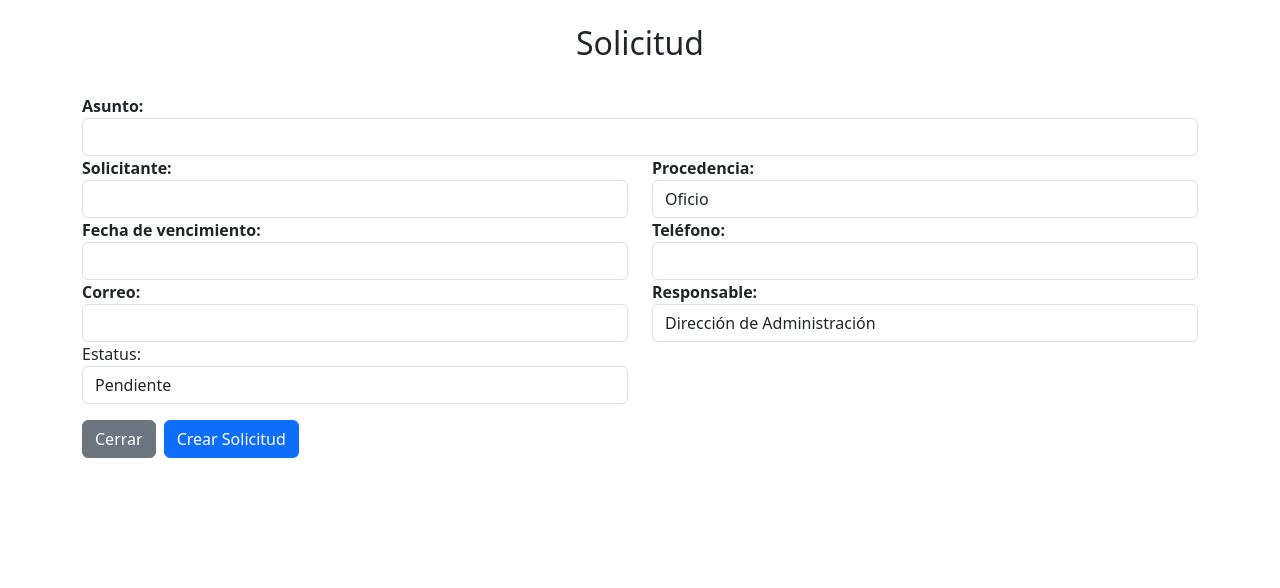
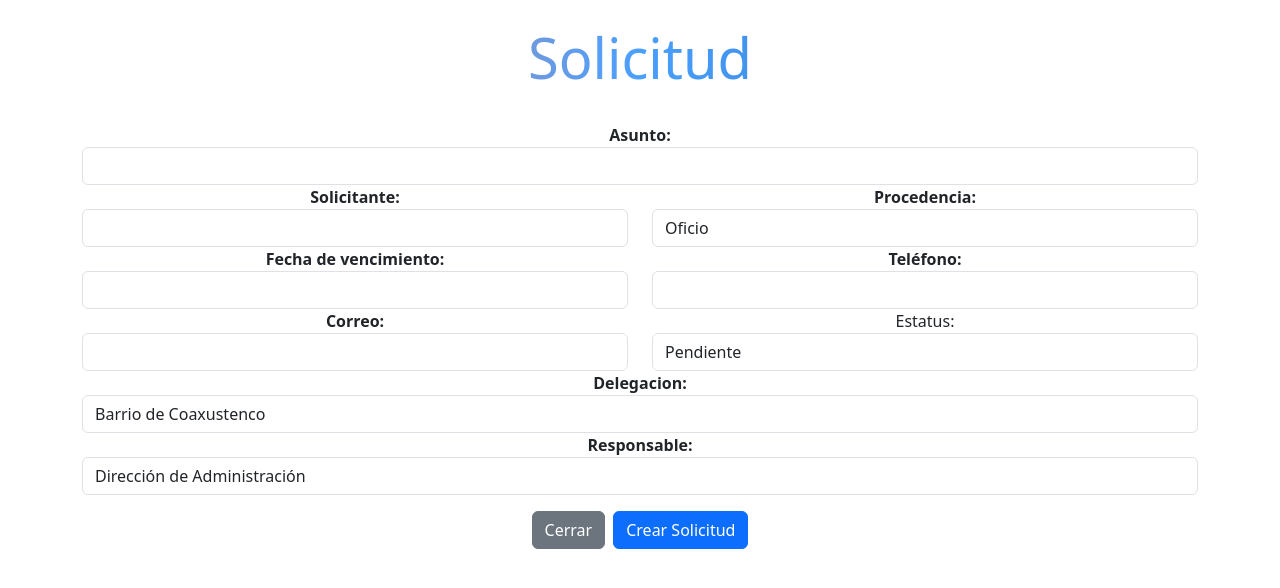
Before and after one commit to AxelLaraG/Modulo_Solicitudes, a Next.js app: page /formulario in a window 1280 px wide. Shown: the top 588 px of the page. Built offline with nearby package versions, Linux system fonts and the light colour scheme.

Commit message:
estilos y delegaciones

```diff
--- a/src/app/formulario/page.jsx
+++ b/src/app/formulario/page.jsx
@@ -5,6 +5,7 @@ import { useParams, useRouter } from "next/navigation";
 import flatpickr from "flatpickr";
 import "flatpickr/dist/l10n/es.js";
 import "flatpickr/dist/flatpickr.min.css";
+import "../../../public/Styles/styles.css";
 import { Spanish } from "flatpickr/dist/l10n/es.js";
 import "bootstrap/dist/css/bootstrap.min.css";
 import "bootstrap-icons/font/bootstrap-icons.css";
@@ -172,8 +173,8 @@ export default function FormularioPlantilla() {
 
   return (
     <div className="container mt-4" onSubmit={handleSubmit}>
+      <h2 className="display-4 text-center">Solicitud</h2>
       <div className="header-container">
-        <h2 className="text-center">Solicitud</h2>
         <br />
       </div>
 
@@ -276,6 +277,183 @@ export default function FormularioPlantilla() {
           </div>
           <div className="col-md-6">
             <div className="form-group">
+              <label htmlFor="estatus">Estatus:</label>
+              <select
+                className="form-control"
+                id="estatus"
+                value={formData.estatus}
+                onChange={handleChange}
+              >
+                <option value="pendiente">Pendiente</option>
+                <option value="realizado">Realizado</option>
+                <option value="rechazado">Rechazado</option>
+              </select>
+            </div>
+          </div>
+          <div className="col-md-12">
+            <div className="form-group">
+              <label htmlFor="delegacion" className="fw-bold">
+                Delegacion:
+              </label>
+              <select
+                className="form-control"
+                id="delegacion"
+                value={formData.delegacion}
+                required
+              >
+                <option value="Barrio de Coaxustenco">
+                  Barrio de Coaxustenco
+                </option>
+                <option value="Barrio de San Mateo">Barrio de San Mateo</option>
+                <option value="Barrio de San Miguel">
+                  Barrio de San Miguel
+                </option>
+                <option value="Barrio de Santa Cruz">
+                  Barrio de Santa Cruz
+                </option>
+                <option value="Barrio de Santa Cruz Ocotitlán">
+                  Barrio de Santa Cruz Ocotitlán
+                </option>
+                <option value="Barrio de Santiaguito">
+                  Barrio de Santiaguito
+                </option>
+                <option value="Barrio del Espíritu Santo">
+                  Barrio del Espíritu Santo
+                </option>
+                <option value="Colonia Agrícola Alvaro Obregón">
+                  Colonia Agrícola Alvaro Obregón
+                </option>
+                <option value="Colonia Agrícola Bellavista">
+                  Colonia Agrícola Bellavista
+                </option>
+                <option value="Colonia Agrícola Francisco I. Madero">
+                  Colonia Agrícola Francisco I. Madero
+                </option>
+                <option value="Colonia Agrícola Lázaro Cárdenas">
+                  Colonia Agrícola Lázaro Cárdenas
+                </option>
+                <option value="Colonia Dr. Jorge Jiménez Cantu">
+                  Colonia Dr. Jorge Jiménez Cantu
+                </option>
+                <option value="Colonia El Hípico">Colonia El Hípico</option>
+                <option value="Colonia La Michoacana">
+                  Colonia La Michoacana
+                </option>
+                <option value="Colonia La Providencia">
+                  Colonia La Providencia
+                </option>
+                <option value="Colonia Luisa Isabel Campos de Jiménez Cantú">
+                  Colonia Luisa Isabel Campos de Jiménez Cantú
+                </option>
+                <option value="Col. La Municipal">Col. La Municipal</option>
+                <option value="Colonia La Unión">Colonia La Unión</option>
+                <option value="Condominio Agripin García Estrada">
+                  Condominio Agripin García Estrada
+                </option>
+                <option value="Fraccionamiento Casa Blanca">
+                  Fraccionamiento Casa Blanca
+                </option>
+                <option value="Fraccionamiento Fuentes de San Gabriel">
+                  Fraccionamiento Fuentes de San Gabriel
+                </option>
+                <option value="Fraccionamiento Izcalli Cuauhtémoc I">
+                  Fraccionamiento Izcalli Cuauhtémoc I
+                </option>
+                <option value="Fraccionamiento Izcalli Cuauhtémoc II">
+                  Fraccionamiento Izcalli Cuauhtémoc II
+                </option>
+                <option value="Fraccionamiento Izcalli Cuauhtémoc III">
+                  Fraccionamiento Izcalli Cuauhtémoc III
+                </option>
+                <option value="Fraccionamiento Izcalli Cuauhtémoc IV">
+                  Fraccionamiento Izcalli Cuauhtémoc IV
+                </option>
+                <option value="Fraccionamiento Izcalli Cuauhtémoc V">
+                  Fraccionamiento Izcalli Cuauhtémoc V
+                </option>
+                <option value="Fraccionamiento Izcalli Cuauhtémoc VI">
+                  Fraccionamiento Izcalli Cuauhtémoc VI
+                </option>
+                <option value="Fraccionamiento Jesús Jiménez Gallardo">
+                  Fraccionamiento Jesús Jiménez Gallardo
+                </option>
+                <option value="Fraccionamiento Las Haciendas">
+                  Fraccionamiento Las Haciendas
+                </option>
+                <option value="Fraccionamiento Las Margaritas">
+                  Fraccionamiento Las Margaritas
+                </option>
+                <option value="Fraccionamiento Las Marinas">
+                  Fraccionamiento Las Marinas
+                </option>
+                <option value="Fraccionamiento Licenciado Juan Fernández Albarrán">
+                  Fraccionamiento Licenciado Juan Fernández Albarrán
+                </option>
+                <option value="Fraccionamiento Los Pilares">
+                  Fraccionamiento Los Pilares
+                </option>
+                <option value="Fraccionamiento Rancho San Francisco">
+                  Fraccionamiento Rancho San Francisco
+                </option>
+                <option value="Fraccionamiento Rancho San Lucas">
+                  Fraccionamiento Rancho San Lucas
+                </option>
+                <option value="Fraccionamiento San Javier">
+                  Fraccionamiento San Javier
+                </option>
+                <option value="Fraccionamiento San José La Pila">
+                  Fraccionamiento San José La Pila
+                </option>
+                <option value="Fraccionamiento Xinantecátl">
+                  Fraccionamiento Xinantecátl
+                </option>
+                <option value="Pueblo de San Bartolomé Tlaltelulco">
+                  Pueblo de San Bartolomé Tlaltelulco
+                </option>
+                <option value="Pueblo de San Francisco Coaxusco">
+                  Pueblo de San Francisco Coaxusco
+                </option>
+                <option value="Pueblo de San Gaspar Tlalhuelilpan">
+                  Pueblo de San Gaspar Tlalhuelilpan
+                </option>
+                <option value="Pueblo de San Jerónimo Chicahualco">
+                  Pueblo de San Jerónimo Chicahualco
+                </option>
+                <option value="Pueblo de San Jorge Pueblo Nuevo">
+                  Pueblo de San Jorge Pueblo Nuevo
+                </option>
+                <option value="Pueblo de San Lorenzo Coacalco">
+                  Pueblo de San Lorenzo Coacalco
+                </option>
+                <option value="Pueblo de San Lucas Tunco">
+                  Pueblo de San Lucas Tunco
+                </option>
+                <option value="Pueblo de San Miguel Totocuitlapilco">
+                  Pueblo de San Miguel Totocuitlapilco
+                </option>
+                <option value="Pueblo de San Salvador Tizatlali">
+                  Pueblo de San Salvador Tizatlali
+                </option>
+                <option value="Pueblo de San Sebastian">
+                  Pueblo de San Sebastian
+                </option>
+                <option value="Pueblo de Santa María Magdalena Ocotitlán">
+                  Pueblo de Santa María Magdalena Ocotitlán
+                </option>
+                <option value="Unidad Habitacional Andrés Molina Enríquez">
+                  Unidad Habitacional Andrés Molina Enríquez
+                </option>
+                <option value="Unidad Habitacional Lázaro Cardenas">
+                  Unidad Habitacional Lázaro Cardenas
+                </option>
+                <option value="Unidad Habitacional Tollocan II">
+                  Unidad Habitacional Tollocan II
+                </option>
+              </select>
+            </div>
+          </div>
+          <div className="col-md-12">
+            <div className="form-group">
               <label htmlFor="responsable" className="fw-bold">
                 Responsable:
               </label>
@@ -313,6 +491,9 @@ export default function FormularioPlantilla() {
                 <option value="Dirección de Gobierno Digital y Electrónico">
                   Dirección de Gobierno Digital y Electrónico
                 </option>
+                <option value="Dirección de Tesoreria">
+                  Dirección de Tesoreria
+                </option>
                 <option value="Dirección de Gobierno por Resultados">
                   Dirección de Gobierno por Resultados
                 </option>
@@ -349,23 +530,8 @@ export default function FormularioPlantilla() {
               </select>
             </div>
           </div>
-          <div className="col-md-6">
-            <div className="form-group">
-              <label htmlFor="estatus">Estatus:</label>
-              <select
-                className="form-control"
-                id="estatus"
-                value={formData.estatus}
-                onChange={handleChange}
-              >
-                <option value="pendiente">Pendiente</option>
-                <option value="realizado">Realizado</option>
-                <option value="rechazado">Rechazado</option>
-              </select>
-            </div>
-          </div>
         </div>
-        <div className="mt-3">
+        <div className="mt-3 text-center">
           <Link href="/">
             <button type="button" className="btn btn-secondary me-2">
               Cerrar
```
